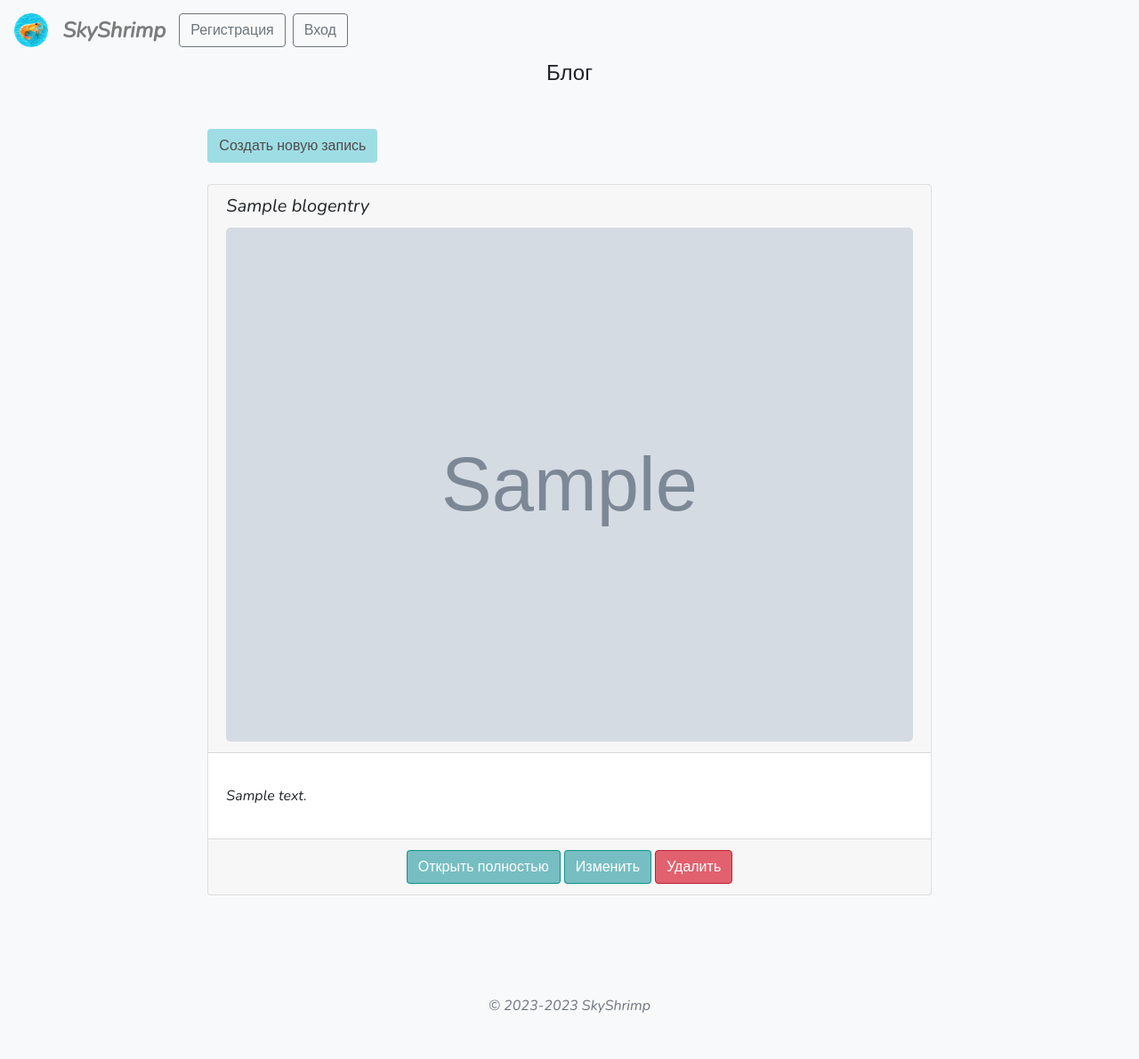
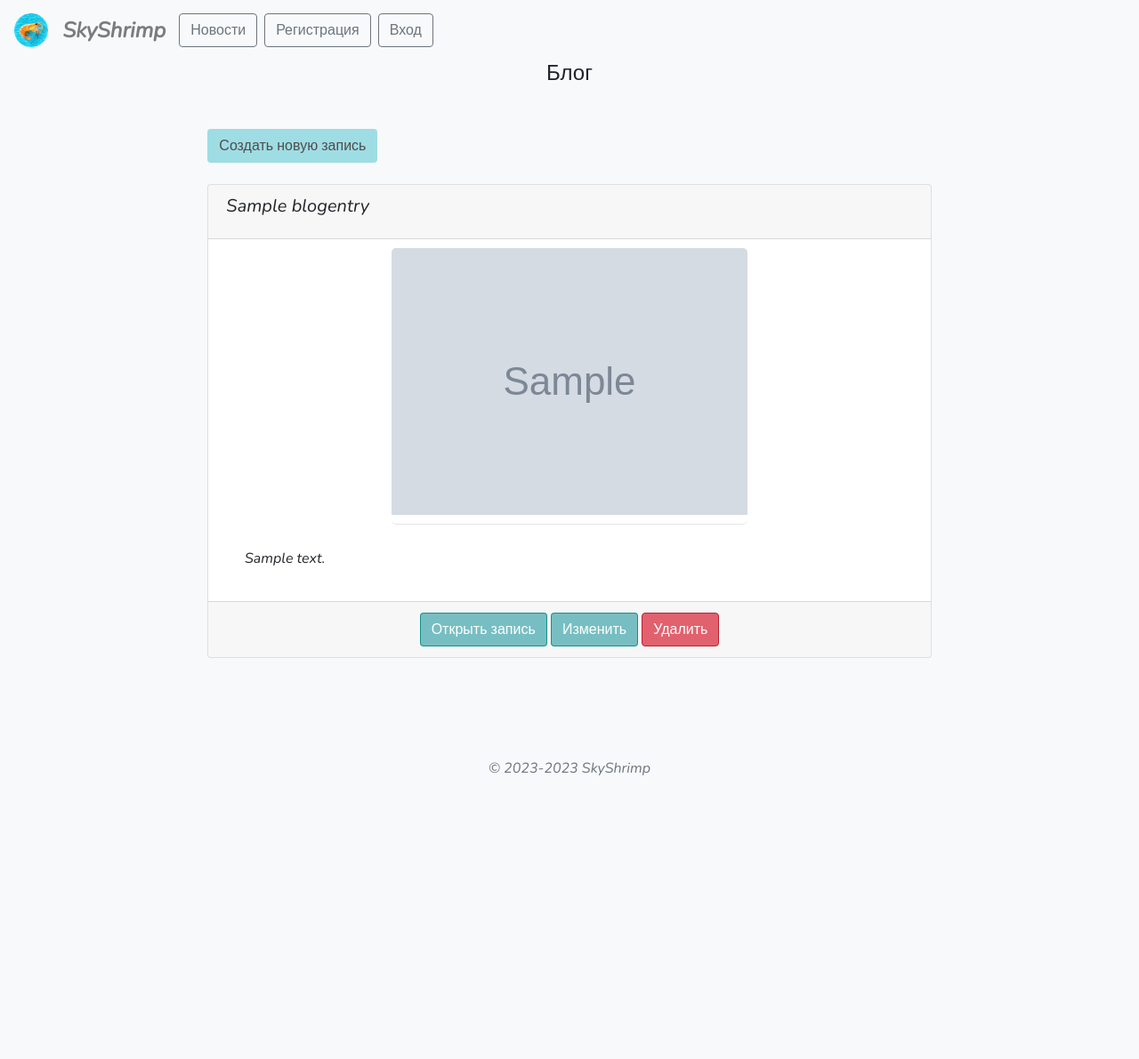
Before and after one commit to Kseniia-Artemova/mailing_service, a Django app: page /blog/ in a window 1280 px wide. Shown: the whole page at 89% size. After the commit the page ends 872 px from the top, so only its background shows below. Run offline with Django 4.2, Linux system fonts and the light colour scheme; tables that the repository leaves empty hold one stand-in row (values such as "Sample post"); grey boxes marked "Sample" are stand-in pictures; some libraries are stand-ins or nearby versions.

Commit message:
fixed buttons, fixed functions in mailing/services.py, fixed verification

```diff
--- a/blog/templates/blog/blog_entry_list.html
+++ b/blog/templates/blog/blog_entry_list.html
@@ -14,18 +14,20 @@
             <div class="card mb-3">
                 <div class="card-header">
                     <h5 class="card-title">{{ object.title }}</h5>
+                </div>
+                <div class="card-content-wrapper">
                     {% if object.image %}
                         <img src="{{ object.image.url }}" alt="{{ object.title }}" class="card-image">
                     {% endif %}
-                </div>
-                <div class="card-body">
-                    <div class="content-container limited-container">
-                        <p class="card-text">{{ object.content|linebreaks }}</p>
+                    <div class="card-blog-content">
+                        <div class="content-container limited-container">
+                            <p class="card-text">{{ object.content|linebreaks }}</p>
+                        </div>
                     </div>
                 </div>
                 <div class="card-footer">
                     <div class="button-container">
-                        <a href="{% url 'blog:entry_detail' object.pk %}" class="btn btn-warning btn-warning-special">Открыть полностью</a>
+                        <a href="{% url 'blog:entry_detail' object.pk %}" class="btn btn-warning btn-warning-special">Открыть запись</a>
                         <a href="{% url 'blog:update_entry' object.pk %}" class="btn btn-warning btn-warning-special">Изменить</a>
                         <a href="{% url 'blog:delete_entry' object.pk %}" class="btn btn-danger btn-danger-special">Удалить</a>
                     </div>
--- a/static/css/form-validation.css
+++ b/static/css/form-validation.css
@@ -157,16 +157,28 @@ input[type="text"]::placeholder, input[type="email"]::placeholder, textarea::pla
     min-height: 100px;
 }
 
+.card-content-wrapper {
+    display: flex;
+    flex-direction: column;
+    align-items: center;
+    width: 100%;
+}
+
 .card-image {
-    width: 100%;
+    max-width: 90%;
     height: auto;
     object-fit: cover;
     border-radius: 5px;
     margin-top: 10px;
     display: block;
+    border-bottom: 1px solid #e5e5e5;
+    padding-bottom: 10px;
+    margin-bottom: 10px;
 }
 
-.card-body {
+.card-blog-content {
+    width: 100%;
+    max-width: 90%;
     display: flex;
     flex-direction: column;
     justify-content: space-between;
@@ -180,8 +192,8 @@ input[type="text"]::placeholder, input[type="email"]::placeholder, textarea::pla
 
 .limited-container {
     display: -webkit-box;
-    -webkit-line-clamp: 4; /* Ограничиваем количество видимых строк до 5 */
+    -webkit-line-clamp: 8;
     -webkit-box-orient: vertical;
     overflow: hidden;
-    max-height: 10em; /* Примерное ограничение по высоте, можно корректировать */
+    margin-bottom: 20px;
 }
--- a/templates/base.html
+++ b/templates/base.html
@@ -14,9 +14,8 @@
 
     <!-- Custom styles for this template -->
     <link href="{% static 'css/form-validation.css' %}" rel="stylesheet">
-    <link rel="stylesheet"
-          href="https://cdnjs.cloudflare.com/ajax/libs/bootstrap-datetimepicker/4.17.47/css/bootstrap-datetimepicker.min.css">
     <link href="https://cdnjs.cloudflare.com/ajax/libs/select2/4.0.13/css/select2.min.css" rel="stylesheet"/>
+
 </head>
 <body class="bg-light">
 <nav class="navbar navbar-expand-lg navbar-light bg-light">
@@ -26,6 +25,7 @@
     <span class="navbar-text">SkyShrimp</span>
 
     <div class="d-flex flex-nowrap mr-auto">
+            <a href="{% url 'blog:blog_entry_list' %}" class="btn btn-outline-secondary mr-2" type="button">Новости</a>
         {% if user.is_authenticated %}
             <a href="{% url 'mailing:recipients_list' %}" class="btn btn-outline-secondary" type="button">Получатели</a>
             <a href="{% url 'mailing:mailing_list' %}" class="btn btn-outline-secondary ml-2" type="button">Рассылки</a>
--- a/users/views.py
+++ b/users/views.py
@@ -31,7 +31,7 @@ class RegisterView(CreateView):
             absolute_url = self.request.build_absolute_uri(url)
             services.send_verification_url(email=self.object.email,
                                            url=absolute_url)
-            messages.success(self.request, 'Код верификации отправлен на вашу электронную почту!')
+            messages.success(self.request, 'Ссылка для верификации отправлена на вашу электронную почту!')
             self.object.save()
 
         return super().form_valid(form)
@@ -41,5 +41,6 @@ def verification(request, verification_code):
 
     user = User.objects.get(verification_code=verification_code)
     user.is_active = True
+    user.verification_code = None
     user.save()
     return redirect(reverse('users:login'))
```
Also changed, not shown: mailing/constants.py (added, +8 -0 lines), mailing/services.py (+14 -18 lines), users/templates/users/includes/user_card.html (added, +13 -0 lines), users/templates/users/login.html (+1 -13 lines).
